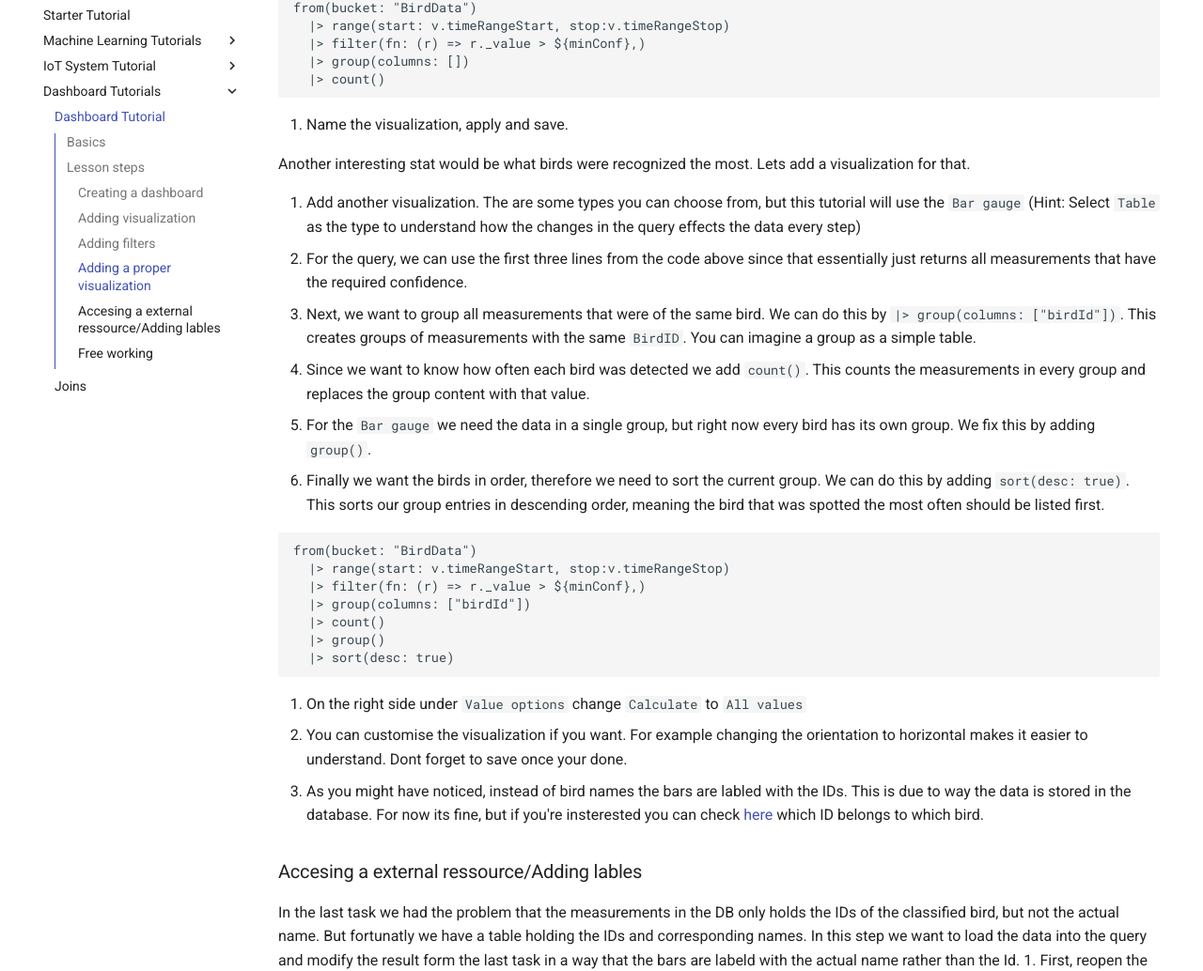
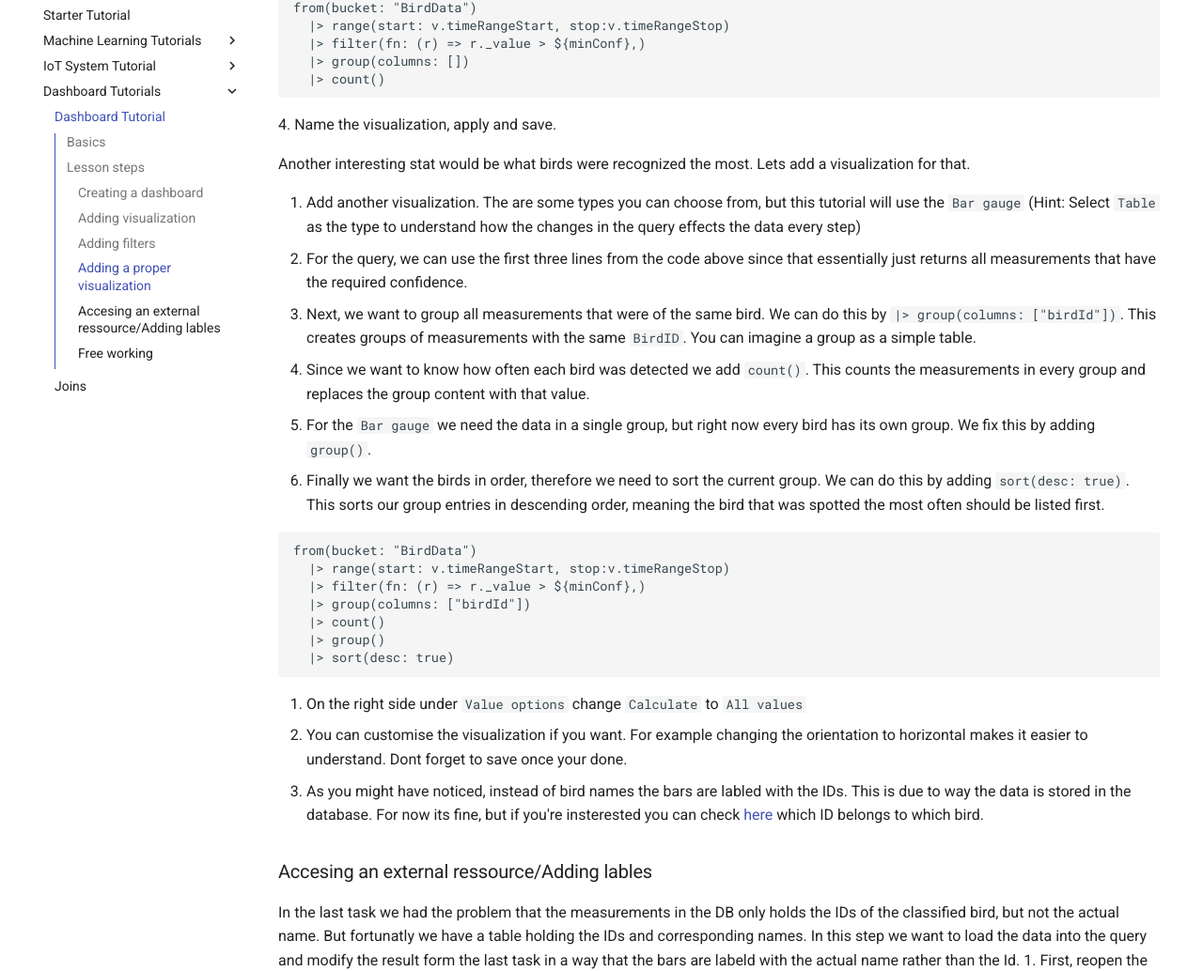
Before and after one commit to Science-Camp-TUI/tutorials, an MkDocs documentation site: the page built from docs/dashboard/index.md, in a window 1280 px wide and 1400 px high, scrolled down 2874 px. Shown: the part 137-1171 px from the top of the window at 94% size. Built offline with MkDocs 1.6.1 and Material for MkDocs 9.7.7, drawn with Linux system fonts in a browser that asks for light colours.

````diff
--- a/docs/dashboard/index.md
+++ b/docs/dashboard/index.md
@@ -72,7 +72,6 @@ While the raw data might be useful, what we want from a dashboard is seeing impo
      |> group(columns: [])
      |> count()
    ```
-
 4. Name the visualization, apply and save.
 
 Another interesting stat would be what birds were recognized the most. Lets add a visualization for that.
@@ -98,7 +97,7 @@ Another interesting stat would be what birds were recognized the most. Lets add
 9. You can customise the visualization if you want. For example changing the orientation to horizontal makes it easier to understand. Dont forget to save once your done.
 10. As you might have noticed, instead of bird names the bars are labled with the IDs. This is due to way the data is stored in the database. For now its fine, but if you're insterested you can check [here](https://github.com/Science-Camp-TUI/birdnet-mini/blob/main/idToLables.csv) which ID belongs to which bird.
 
-### Accesing a external ressource/Adding lables
+### Accesing an external ressource/Adding lables
 In the last task we had the problem that the measurements in the DB only holds the IDs of the classified bird, but not the actual name. But fortunatly we have a table holding the IDs and corresponding names. In this step we want to load the data into the query and modify the result form the last task in a way that the bars are labeld with the actual name rather than the Id.
 1. First, reopen the visualization by hovering the cursor over the diagramm, clicking the three dots in the upper right corner and selecting `edit`
 2. Bind the current query result to a variable. You can do this by choosing a name(we will use `left` since we will perform a left join later but any name is valid) and writing `name=` in front of the `from(bucket: "BirdData")`.
````
